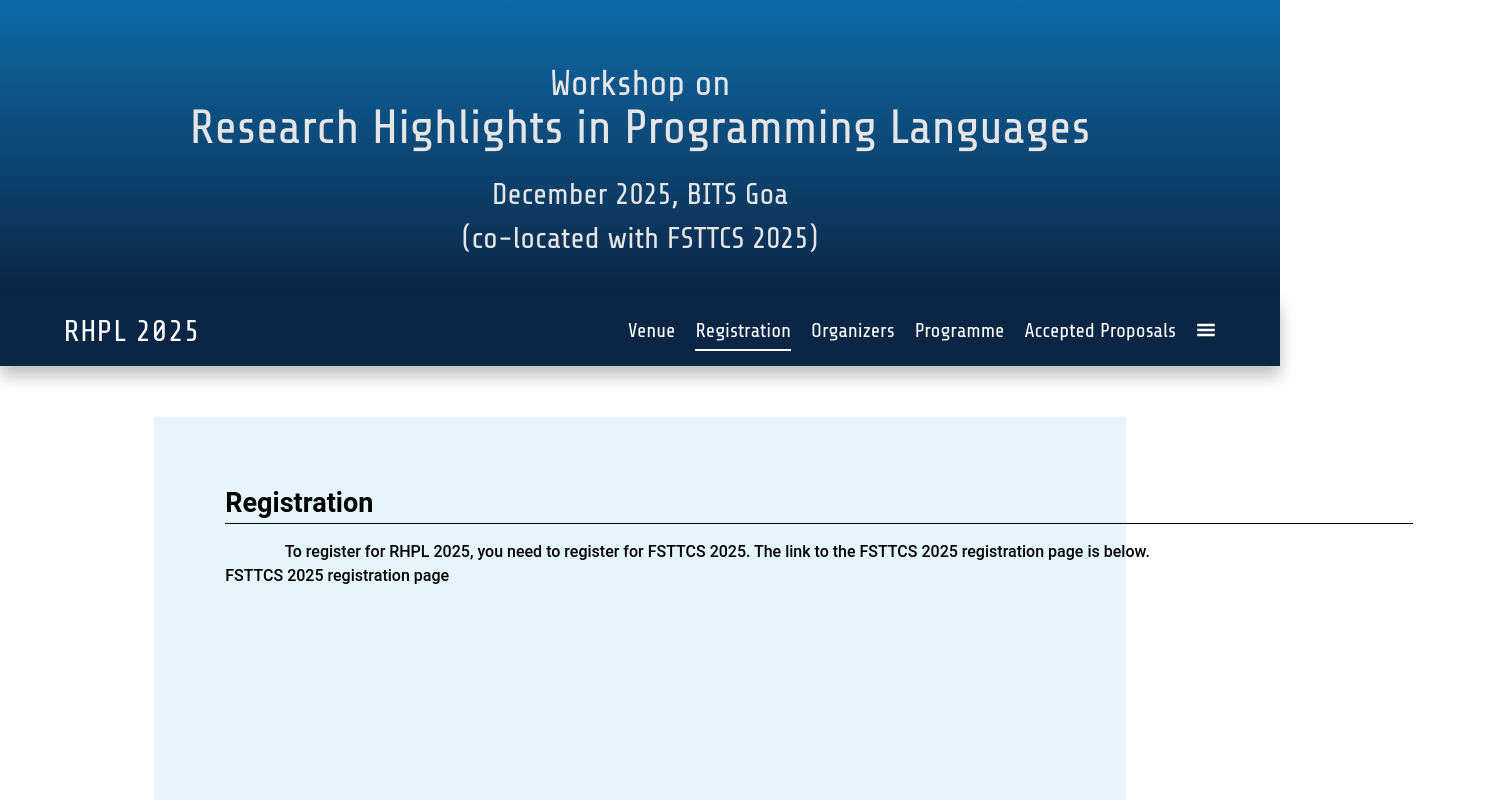
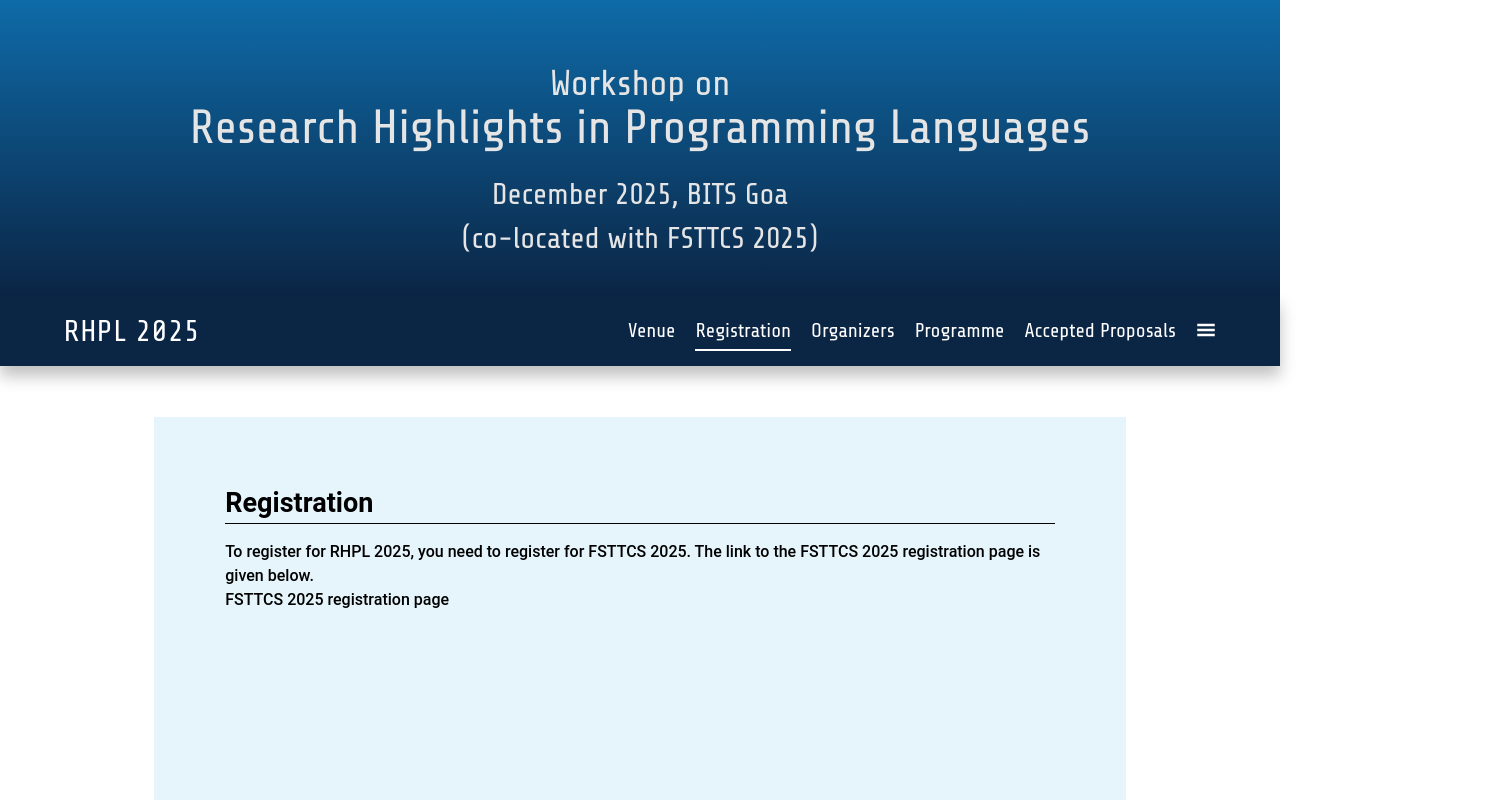
Before and after one commit to RajivDalal/RHPL, a React (Vite) app in the folder rhpl-web/: page /registration in a window 1280 px wide. Shown: the top 800 px of the page, 1505 px wide, since content can reach past the window. Built offline with nearby package versions, Linux system fonts and the light colour scheme; a web font is replaced by a local one.

Commit message:
Updated registration page

```diff
--- a/rhpl-web/src/pages/registration.jsx
+++ b/rhpl-web/src/pages/registration.jsx
@@ -6,7 +6,7 @@
         <h1 className="text-[27px] font-bold">Registration</h1>
         <hr className="border-black pb-4"/>
 
-        <p> To register for RHPL 2025, you need to register for FSTTCS 2025. The link to the FSTTCS 2025 registration page is below. </p>
+        To register for RHPL 2025, you need to register for FSTTCS 2025. The link to the FSTTCS 2025 registration page is given below.<br/>
 
         <a href="https://guptasid.bitbucket.io/fsttcs2025/registration.html">FSTTCS 2025 registration page</a>
 
```
